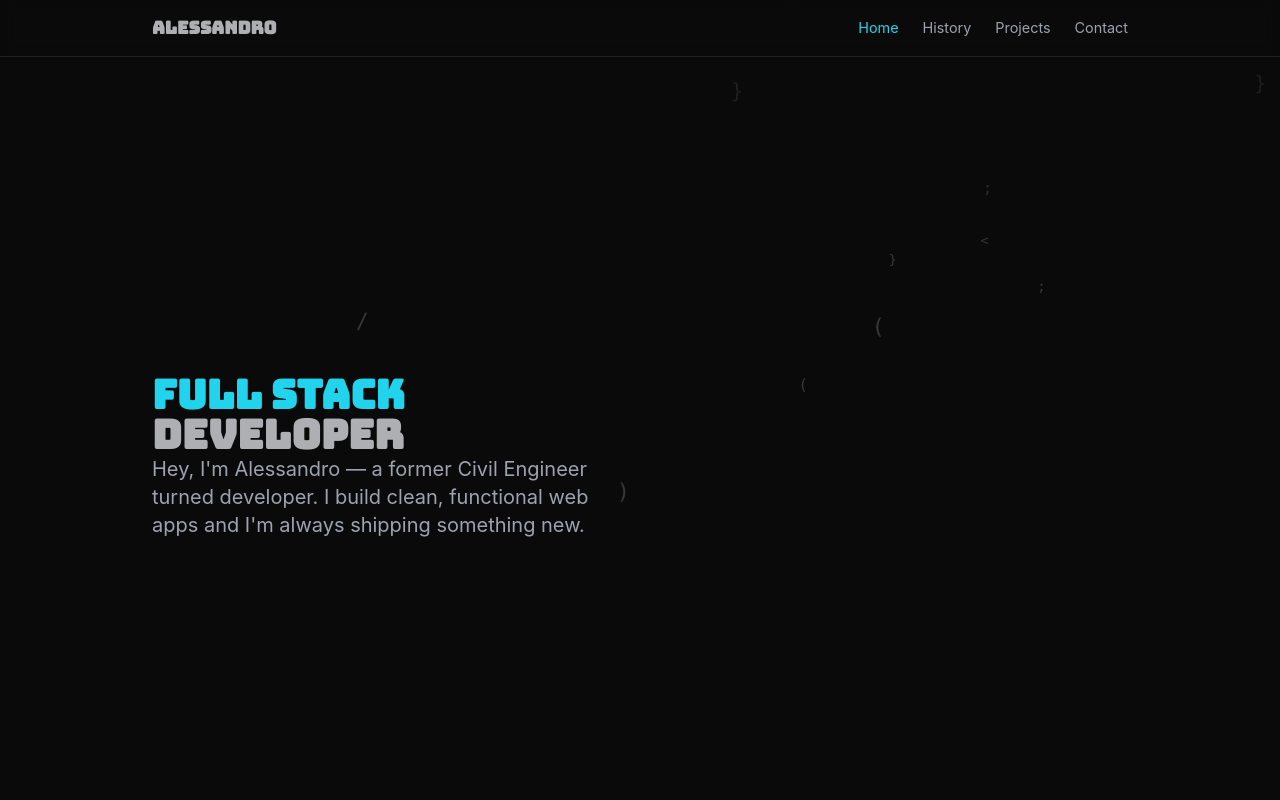
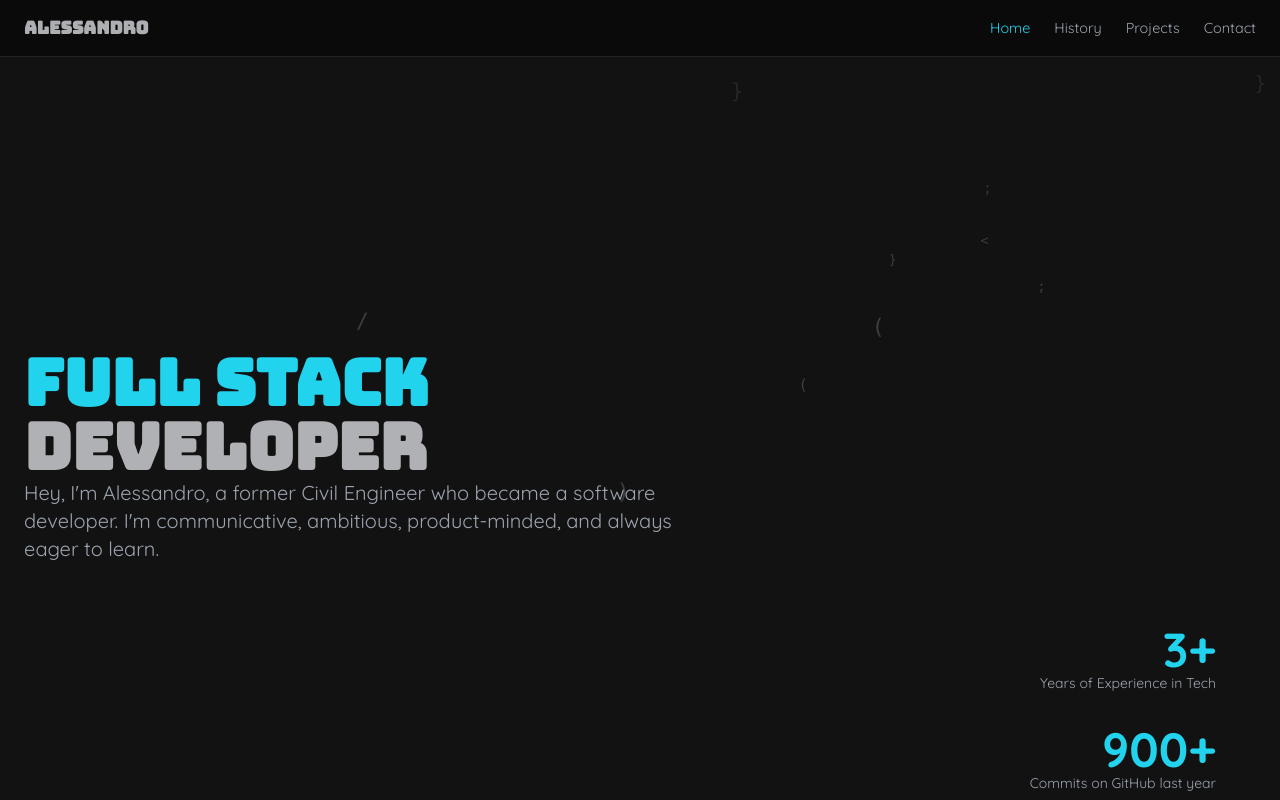
Before and after one commit to ale2502/portfolio-website, a React (Vite) app: page / in a window 1280 px wide. Shown: the top 800 px of the page. Built offline with nearby package versions, Linux system fonts and the light colour scheme.

Commit message:
Update hero

```diff
--- a/index.html
+++ b/index.html
@@ -7,7 +7,7 @@
     <link rel="preconnect" href="https://fonts.googleapis.com" />
     <link rel="preconnect" href="https://fonts.gstatic.com" crossorigin />
     <link
-      href="https://fonts.googleapis.com/css2?family=Bungee&display=swap"
+      href="https://fonts.googleapis.com/css2?family=Bungee&family=Quicksand:wght@400;500;600;700&display=swap"
       rel="stylesheet"
     />
     <title>Alessandro Jablonski ~ Full-Stach Dev</title>
--- a/src/index.css
+++ b/src/index.css
@@ -1,7 +1,7 @@
 @import 'tailwindcss';
 
 :root {
-  --bg: #0a0a0a;
+  --bg: #121212;
   --surface: #141414;
   --surface-hover: #1e1e1e;
   --border: #222;
@@ -10,7 +10,7 @@
   --accent: #22d3ee;
   --accent-dim: #0891b2;
   --radius: 8px;
-  --max-w: 1024px;
+  --max-w: 1280px;
   --font-display: 'Bungee', system-ui, sans-serif;
 }
 
@@ -19,6 +19,10 @@ h2,
 h3,
 .logo {
   font-family: var(--font-display);
+}
+
+.stat-gap {
+  margin-top: 2rem;
 }
 
 @theme {
@@ -46,7 +50,12 @@ html {
 
 body {
   font-family:
-    -apple-system, BlinkMacSystemFont, 'Segoe UI', Roboto, sans-serif;
+    'Quicksand',
+    -apple-system,
+    BlinkMacSystemFont,
+    'Segoe UI',
+    Roboto,
+    sans-serif;
   background: var(--bg);
   color: var(--text);
   line-height: 1.6;
@@ -78,7 +87,7 @@ section {
 }
 
 h1 {
-  font-size: 2.5rem;
+  font-size: 4rem;
   font-weight: 700;
   line-height: 1;
 }
--- a/src/pages/Home.tsx
+++ b/src/pages/Home.tsx
@@ -7,7 +7,7 @@ export default function Home() {
     <>
       {/* Hero */}
       <motion.section
-        className="flex items-center min-h-screen"
+        className="relative flex items-center min-h-screen"
         initial={{ opacity: 0, y: 20 }}
         animate={{ opacity: 1, y: 0 }}
         transition={{ duration: 0.6 }}
@@ -18,11 +18,20 @@ export default function Home() {
             <br />
             DEVELOPER
           </h1>
-          <p className="mt-6 max-w-md text-lg md:text-xl text-text-muted">
-            Hey, I'm Alessandro — a former Civil Engineer turned developer. I
-            build clean, functional web apps and I'm always shipping something
-            new.
+          <p className="mt-6 max-w-2xl text-lg md:text-xl text-text-muted">
+            Hey, I'm Alessandro, a former Civil Engineer who became a software
+            developer. I'm communicative, ambitious, product-minded, and always
+            eager to learn.
           </p>
+        </div>
+        <div className="absolute bottom-10 right-6 md:bottom-16 md:right-16 text-right">
+          <p className="text-4xl md:text-5xl font-bold text-accent">3+</p>
+          <p className="text-sm text-text-muted">Years of Experience in Tech</p>
+
+          <p className="stat-gap text-4xl md:text-5xl font-bold text-accent">
+            900+
+          </p>
+          <p className="text-sm text-text-muted">Commits on GitHub last year</p>
         </div>
       </motion.section>
 
```
